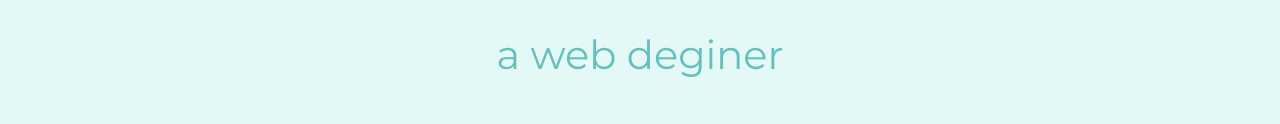
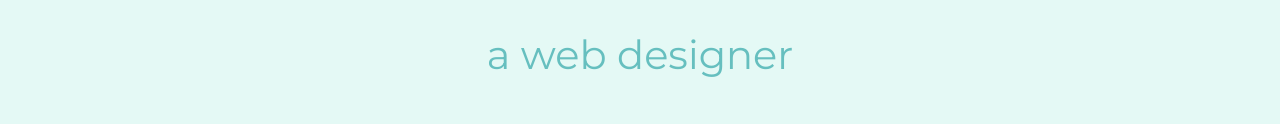
Before and after one commit to sajib15/CSS-My-site, a plain HTML site: page index.html in a window 1280 px wide. Shown: the part 285-409 px from the top of the page. Drawn offline with Linux system fonts and the light colour scheme.

Commit message:
2nd change

```diff
--- a/index.html
+++ b/index.html
@@ -16,7 +16,7 @@
   <div class="top-container">
     <img class="top-cloud" src="CSS - My Site Images\cloud.png" alt="cloud image">
     <h1>I'm Sajib Ahmed</h1>
-    <h2>a web deginer</h2>
+    <h2>a web designer</h2>
     <img class="bottom-cloud" src="CSS - My Site Images\cloud.png" alt="cloud image">
     <img src="CSS - My Site Images\mountain.png" alt="mountain image">
   </div>
```
